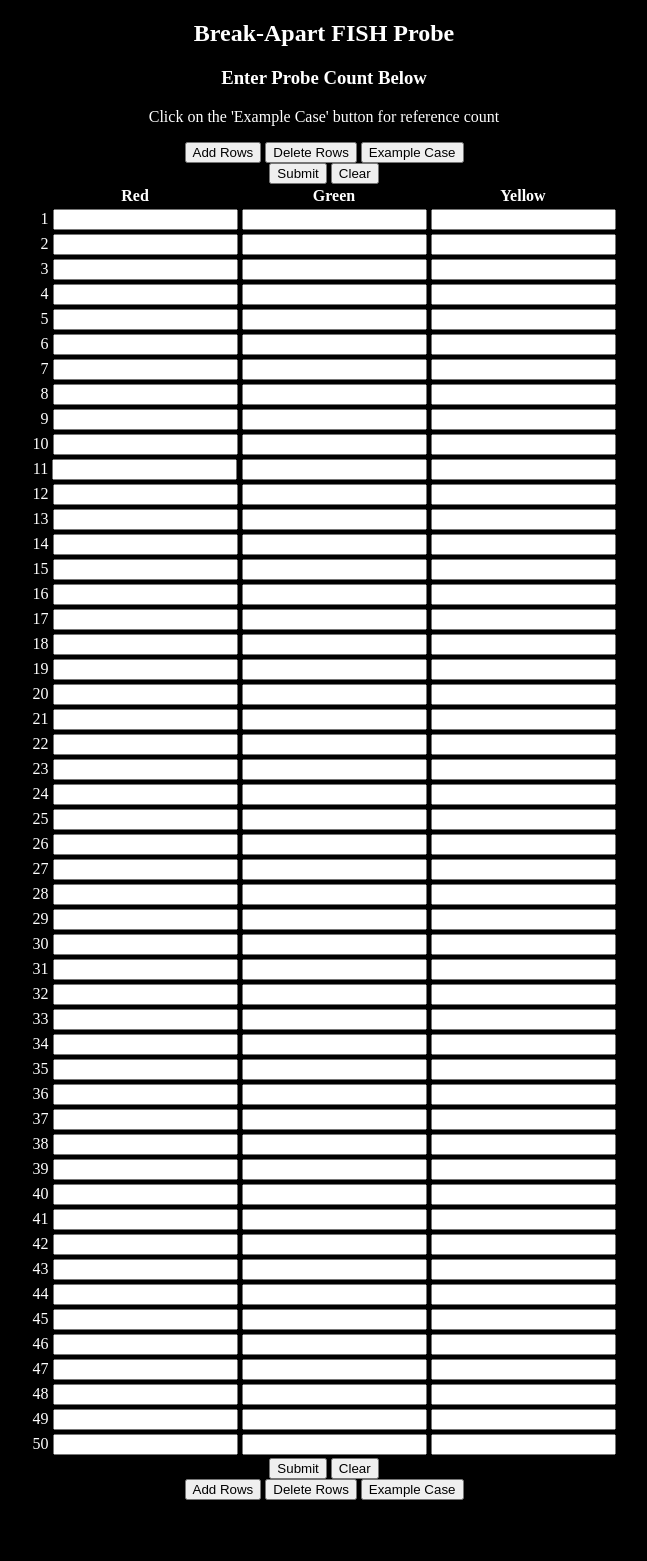
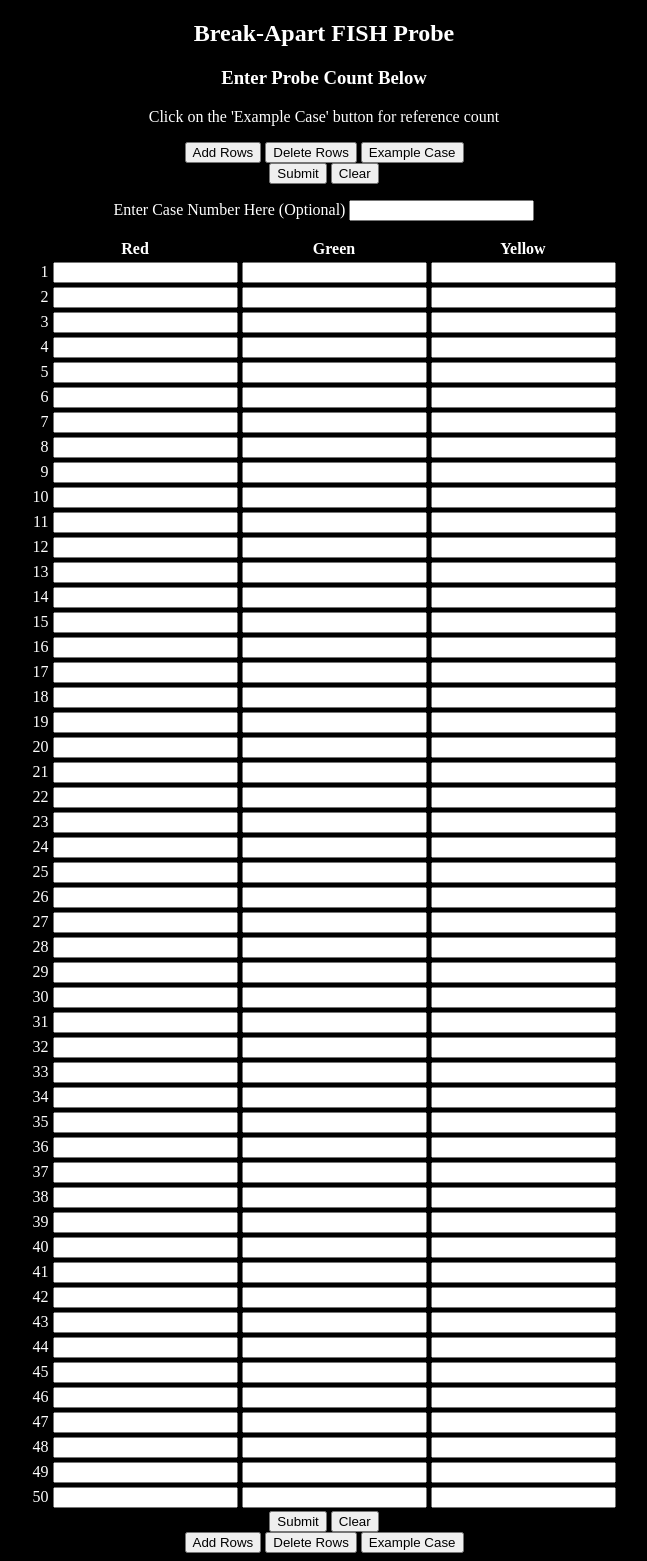
Before and after one commit to ankit-21/FISH-Testing-and-Nomenclature, a Flask app: template templates/table.html in a window 1280 px wide. Shown: the whole page, without its empty margins (316-963 px from the left). Before the commit the page ends 1500 px from the top, so only its background shows below. Run offline with Flask 2, Linux system fonts and the light colour scheme; the template is opened without the code that fills it, so the values that code supplies are empty; some libraries are stand-ins or nearby versions.

Commit message:
Added an optional input field for case number

```diff
--- a/templates/table.html
+++ b/templates/table.html
@@ -1,7 +1,7 @@
 <!DOCTYPE html>
 <html lang="en">
 <head>
- <link rel="icon" href="static/favicon.ico" />
+<link rel="icon" href="static/favicon.ico" />
     <meta charset="UTF-8">
     <title>FISHING</title>
   <style>
@@ -27,8 +27,9 @@ body {background-color: black; color:white}
   <button id="del_rows1">Delete Rows</button>
   <button id="paste_example1">Example Case</button>
   <form action="/nom" method="POST">
-    <button type="submit" id="submit_rows">Submit</button>
-      <input type="reset" value="Clear">
+    <button type="submit" id="submit_rows" class="center">Submit</button>
+      <input type="reset" value="Clear" class="center">
+    <p>Enter Case Number Here (Optional) <input type="text" class="center" id="case_number" name="case_number"></p>
     <table id="table" class="center">
       <thead>
         <tr><th>Red</th><th>Green</th><th>Yellow</th></tr>
@@ -44,7 +45,7 @@ body {background-color: black; color:white}
         <tr><td style="text-align: right">8 <input name="r8c1" type="text" id="cell_22"></td><td><input name="r8c2" type="text" id="cell_23"></td><td><input name="r8c3" type="text" id="cell_24"></td></tr>
         <tr><td style="text-align: right">9 <input name="r9c1" type="text" id="cell_25"></td><td><input name="r9c2" type="text" id="cell_26"></td><td><input name="r9c3" type="text" id="cell_27"></td></tr>
         <tr><td>10 <input name="r10c1" type="text" id="cell_28"></td><td><input name="r10c2" type="text" id="cell_29"></td><td><input name="r10c3" type="text" id="cell_30"></td></tr>
-        <tr><td>11 <input name="r11c1" type="text" id="cell_31"></td><td><input name="r11c2" type="text" id="cell_32"></td><td><input name="r11c3" type="text" id="cell_33"></td></tr>
+        <tr><td style="text-align: right">11 <input name="r11c1" type="text" id="cell_31"></td><td><input name="r11c2" type="text" id="cell_32"></td><td><input name="r11c3" type="text" id="cell_33"></td></tr>
         <tr><td>12 <input name="r12c1" type="text" id="cell_34"></td><td><input name="r12c2" type="text" id="cell_35"></td><td><input name="r12c3" type="text" id="cell_36"></td></tr>
         <tr><td>13 <input name="r13c1" type="text" id="cell_37"></td><td><input name="r13c2" type="text" id="cell_38"></td><td><input name="r13c3" type="text" id="cell_39"></td></tr>
         <tr><td>14 <input name="r14c1" type="text" id="cell_40"></td><td><input name="r14c2" type="text" id="cell_41"></td><td><input name="r14c3" type="text" id="cell_42"></td></tr>
```
